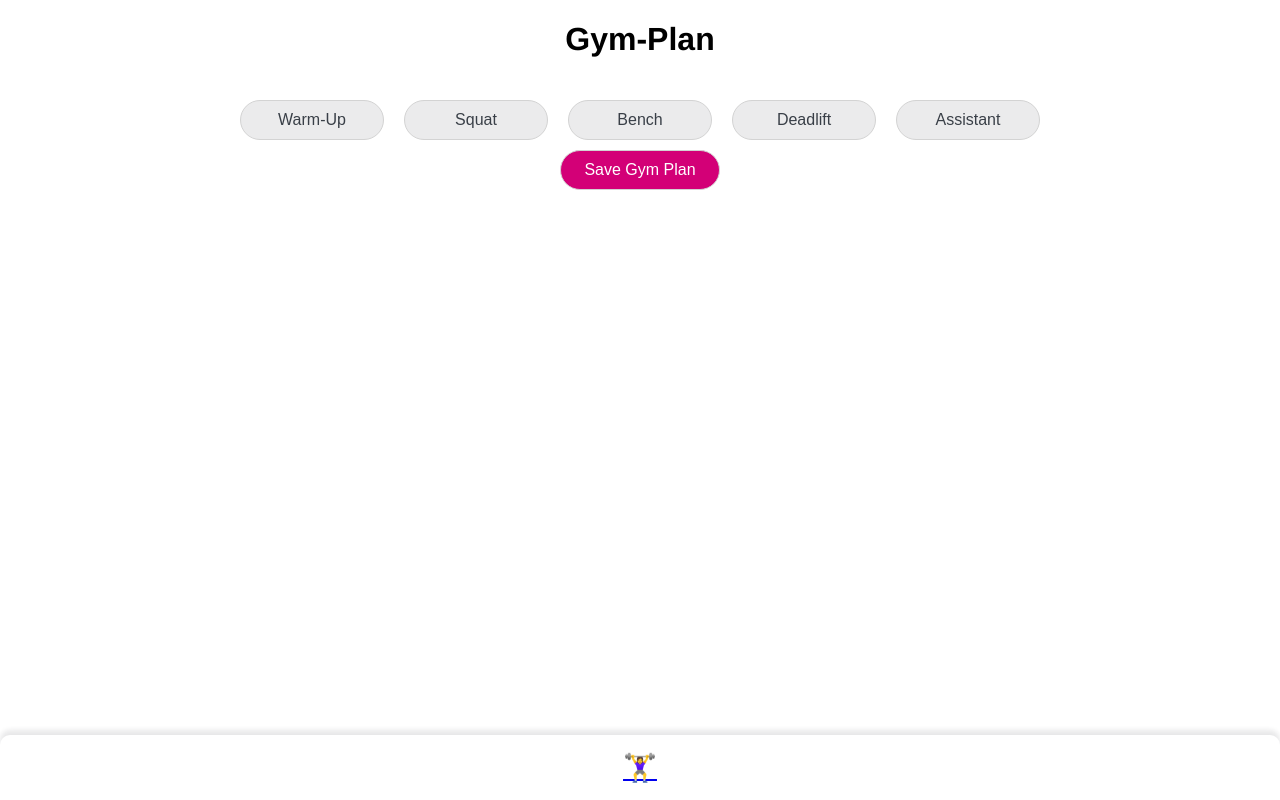
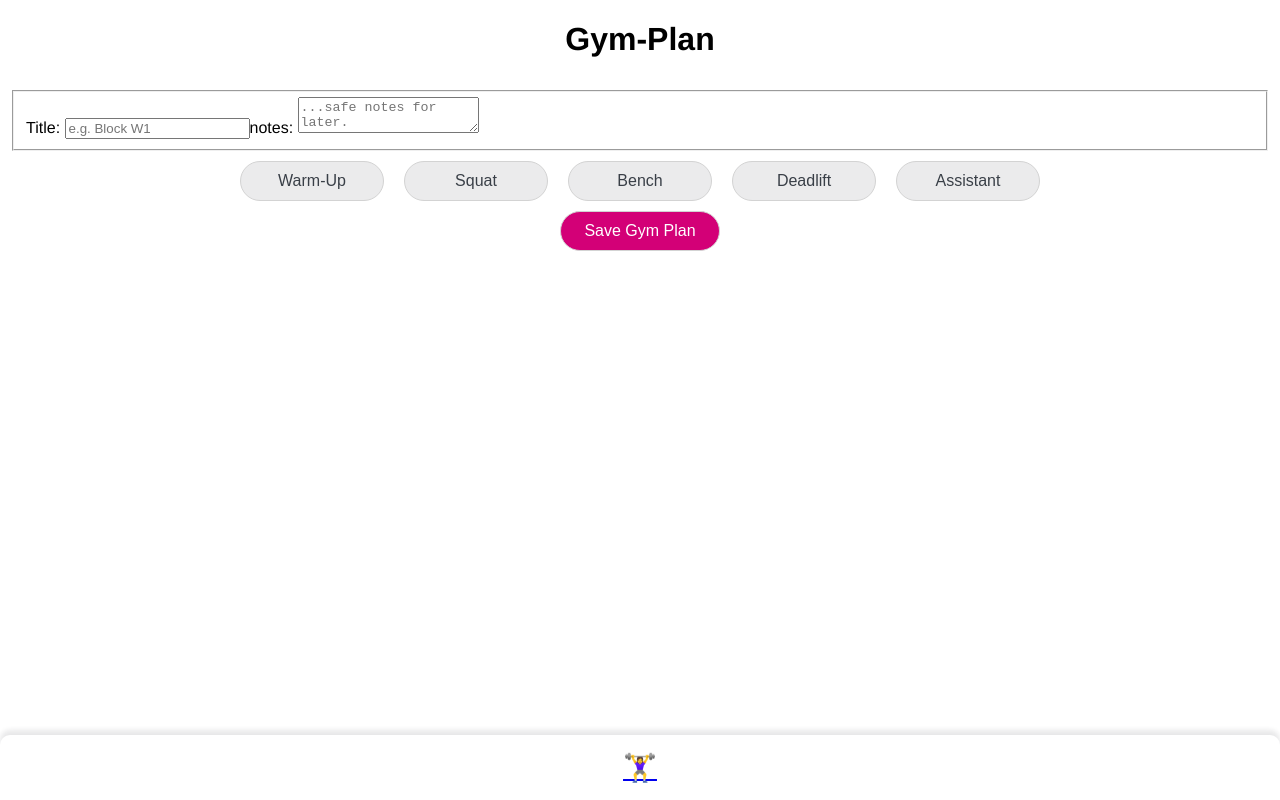
Before and after one commit to KirstenSchuhmann/CapstoneProject, a Next.js app: page / in a window 1280 px wide. Built offline with nearby package versions, Linux system fonts and the light colour scheme.

Commit message:
added inputfield to add title  & textarea to add notes

```diff
--- a/components/GymPlan/GymPlan.js
+++ b/components/GymPlan/GymPlan.js
@@ -73,6 +73,23 @@ export default function GymPlan() {
 
    return (
       <StyledForm onSubmit={handleSubmit}>
+         <fieldset>
+            <label htmlFor='planTitle'>Title: </label>
+            <input
+               type='text'
+               placeholder='e.g. Block W1'
+               aria-label='Type plan name'
+               label='planTitle'
+               maxLength={30}></input>
+
+            <label htmlFor='notes'>notes: </label>
+            <textarea
+               placeholder='...safe notes for later.'
+               aria-label='Type plan name'
+               label='notes'
+               maxLength={30}
+            />
+         </fieldset>
          <CenterButtons>
             {createSectionName.map((section) => (
                <AddSectionButton
```
